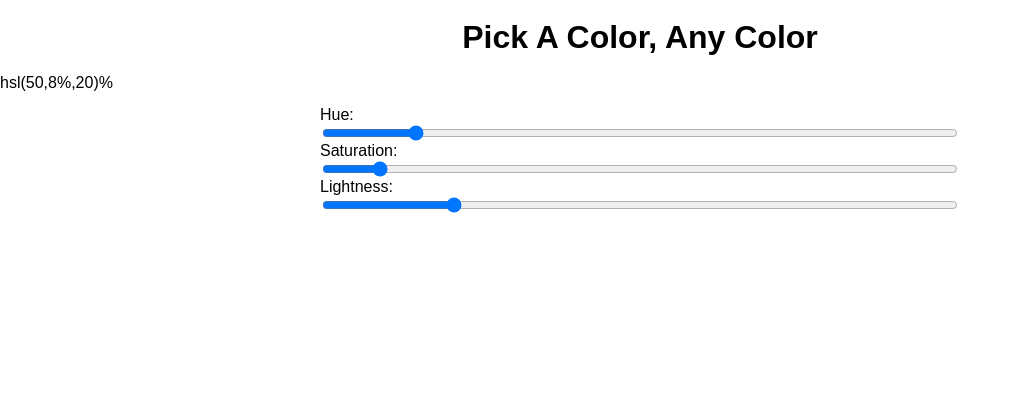
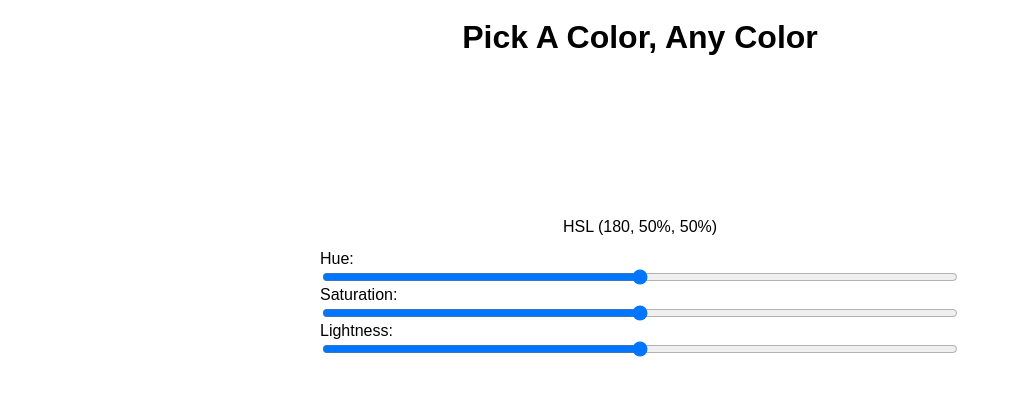
Before and after one commit to n-africa/color-picker, a React (Create React App) app: page / in a window 1280 px wide. Shown: the top 396 px of the page, without its empty margins (0-1019 px from the left). Built offline with nearby package versions, Linux system fonts and the light colour scheme; the HTML template or start-up script is replaced by a standard one.

Commit message:
Updated ranges with switch statement

```diff
--- a/src/App.jsx
+++ b/src/App.jsx
@@ -2,61 +2,45 @@ import React, { Component } from 'react'
 
 class App extends Component {
   state={
-    hue: '50',
-    saturation: '8',
-    lightness:'20',
+    hue: '180',
+    saturation: '50',
+    lightness:'50',
   }
 
-  updateHue= event => {
-    this.setState({
-      hue: event.target.value,
-    })
+  updateRange = event => {
+    switch(event.target.name){
+      case 'hue':
+      this.setState({ hue: event.target.value })
+      break
 
+      case 'saturation':
+        this.setState({ saturation: event.target.value})
+        break
+
+        case 'lightness':
+          this.setState({ lightness: event.target.value})
+          break
+    }
   }
-  updateSaturation= event => {
-        this.setState({
-          saturation: event.target.value,
-        })
 
-  }
-  updateLightness= event => {
-    this.setState({
-      lightness: event.target.value,
-    })
-  }
-//   state = {
-//     title: 'Color Picker',
-//     color: '',
-//   }
-// updateColor = event =>{
-//   this.setState({
-//     color: event.target.value,
-//   })
-// }
   render() {
-    const currentColor= `hsl(${this.state.hue},${this.state.saturation}%,${this.state.lightness})%`
+    const currentColor= `HSL (${this.state.hue}, ${this.state.saturation}%, ${this.state.lightness}%)`
 
     return(
-//       <main>
-//         <h1>{this.state.title}</h1>
-//   <div style={ { backgroundColor: `${this.state.color}`  } } >
-//     <input type='range' onChange ={this.updateColor}/>
 
-// </div>
-// </main>
 <div>
-  <h1>Pick A Color, Any Color</h1>
+  <h1 style= {{backgroundColor: currentColor}}>Pick A Color, Any Color</h1>
 
-<div style={ { backgroundColor: currentColor  } } ></div>
+<figure style={ { backgroundColor: currentColor  } } ></figure>
     <p>{`${currentColor}`}</p>
 
 <section>
 
-Hue: <input type= "range" min="0" max="360" value={this.state.hue} onChange={this.updateHue}/>
+Hue: <input type= "range" name="hue" min="0" max="360" value={this.state.hue} onChange={this.updateRange}/>
 
-Saturation: <input type= "range" min="0" max="100" value={this.state.saturation} onChange={this.updateSaturation} />
+Saturation: <input type= "range" name="saturation" min="0" max="100" value={this.state.saturation} onChange={this.updateRange} />
 
-Lightness: <input type= "range" min="0" max="100" value={this.state.lightness} onChange={this.updateLightness} />
+Lightness: <input type= "range" name="lightness" min="0" max="100" value={this.state.lightness} onChange={this.updateRange} />
 
 </section>
 
--- a/src/index.scss
+++ b/src/index.scss
@@ -23,3 +23,13 @@ section {
     margin: auto;
     justify-content: center;
 }
+
+figure {
+    width: 8rem;
+    height: 8rem;
+}
+
+p {
+    display: flex;
+    justify-content: center;
+}
```
